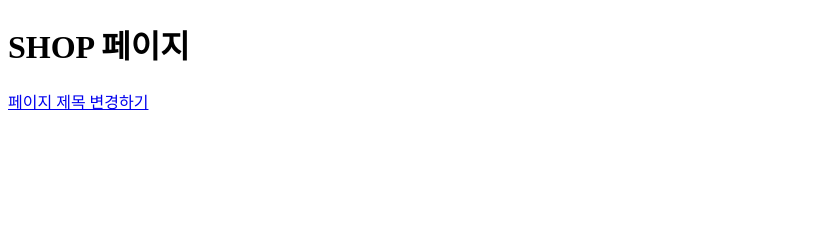
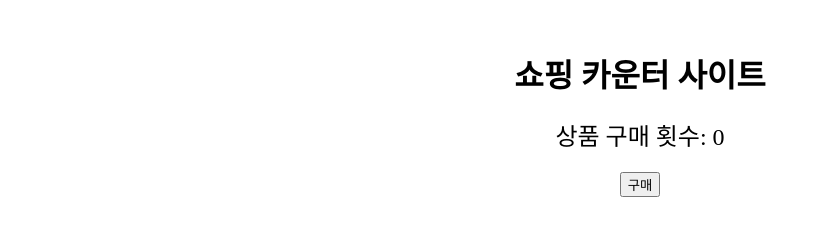
Before and after one commit to SorryKim/mysite, a plain HTML site: page shop/shop.html in a window 1280 px wide. Shown: the whole page, without its empty margins (0-821 px from the left). Drawn offline with Linux system fonts and the light colour scheme.

Commit message:
최종 수정

```diff
--- a/shop/shop.html
+++ b/shop/shop.html
@@ -2,20 +2,33 @@
 <html>
 
 <head>
-    <title>Shop 페이지</title>
+    <title>쇼핑 카운터</title>
     <meta charset="utf-8">
+    <style>
+        body {
+            text-align: center;
+            margin-top: 50px;
+        }
+
+        #purchaseCount {
+            font-size: 24px;
+            margin-bottom: 20px;
+        }
+    </style>
     <script>
-        function changeTitle() {
-            var titles = ["쇼핑 놀이터", "재밌는 상품들", "행복한 쇼핑", "웃음 가득한 쇼핑"];
-            var randomIndex = Math.floor(Math.random() * titles.length);
-            document.title = titles[randomIndex];
+        var purchaseCount = 0;
+
+        function updatePurchaseCount() {
+            purchaseCount++;
+            document.getElementById("purchaseCount").innerText = "상품 구매 횟수: " + purchaseCount;
         }
     </script>
 </head>
 
 <body>
-    <h1 id="pageTitle">SHOP 페이지</h1>
-    <p><a href="javascript:void(0);" onclick="changeTitle()">페이지 제목 변경하기</a></p>
+    <h1>쇼핑 카운터 사이트</h1>
+    <div id="purchaseCount">상품 구매 횟수: 0</div>
+    <button onclick="updatePurchaseCount()">구매</button>
 </body>
 
 </html>
```
